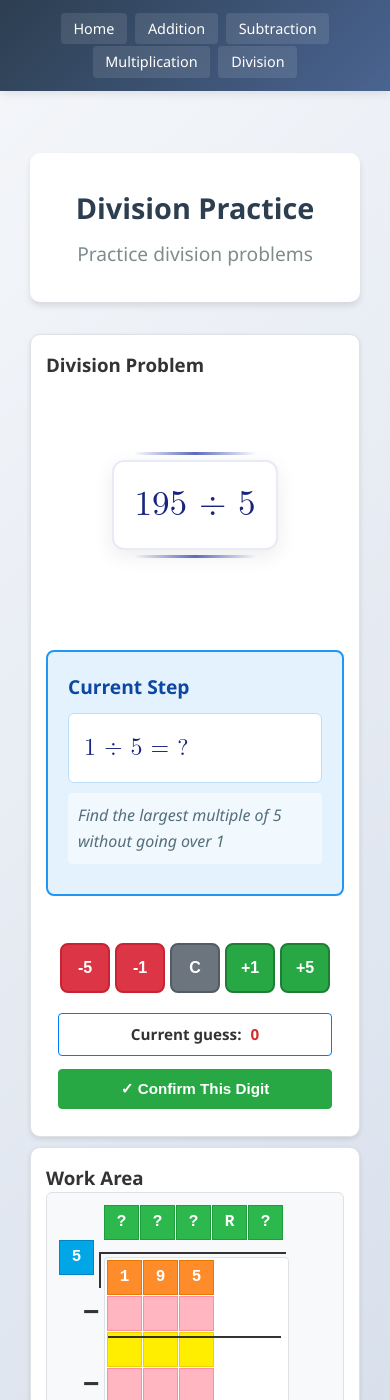
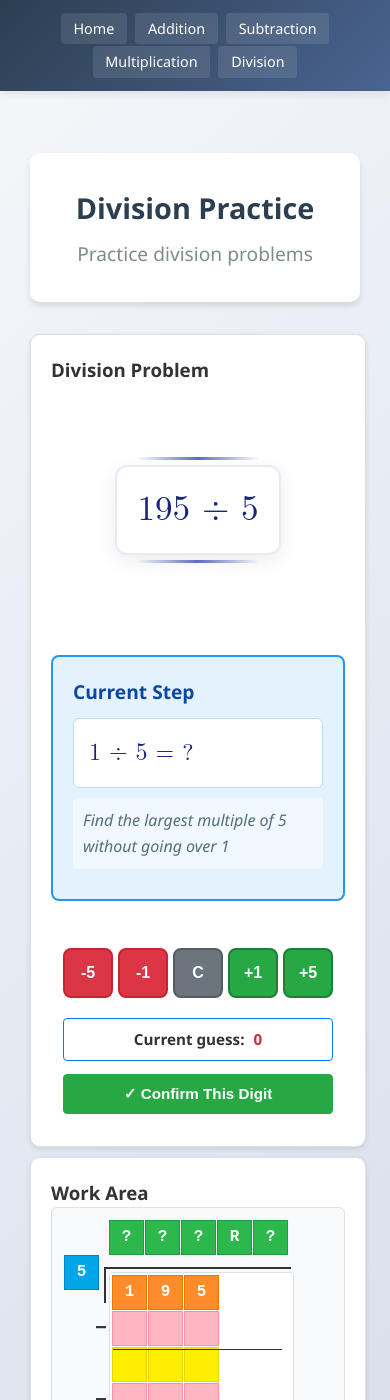
Before and after one commit to ZBZFirst/Math, a Jekyll site: the page built from division.md, in a window 390 px wide and 1400 px high. Built offline with Jekyll 4.4.1, drawn with Linux system fonts in a browser that asks for light colours.

Commit message:
Update division.css

```diff
--- a/assets/css/division.css
+++ b/assets/css/division.css
@@ -633,13 +633,23 @@
    RESPONSIVE ADJUSTMENTS
    ============================================ */
 
-@media (max-width: 768px) {
+@media (max-width: 768px) and (min-width: 481px) {
     .division-container {
         padding: 15px;
     }
 
     .dual-container {
         gap: 15px;
+    }
+
+    .product-row .grid-cell:first-child::after {
+        width: calc(100% * 5 + 6px);
+        bottom: -6px;
+    }
+
+    .product-row .grid-cell:first-child::before {
+        left: -20px;
+        font-size: 24px;
     }
 
     .main-problem-container,
@@ -709,6 +719,17 @@
 
     .dual-container {
         gap: 10px;
+    }
+
+    .product-row .grid-cell:first-child::after {
+        width: calc(100% * 5 + 4px);
+        bottom: -5px;
+        height: 1.5px;
+    }
+
+    .product-row .grid-cell:first-child::before {
+        left: -18px;
+        font-size: 20px;
     }
 
     .large-equation {
```
